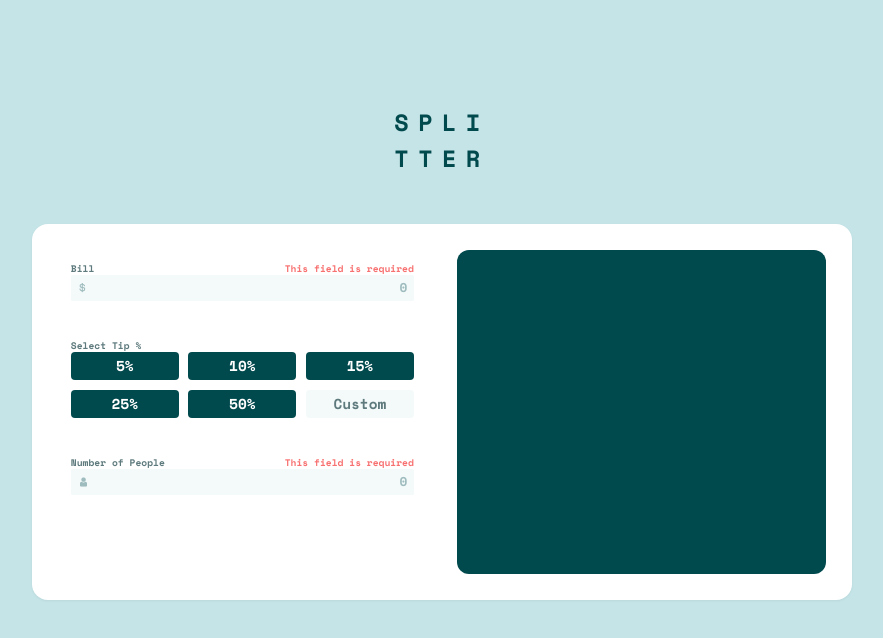
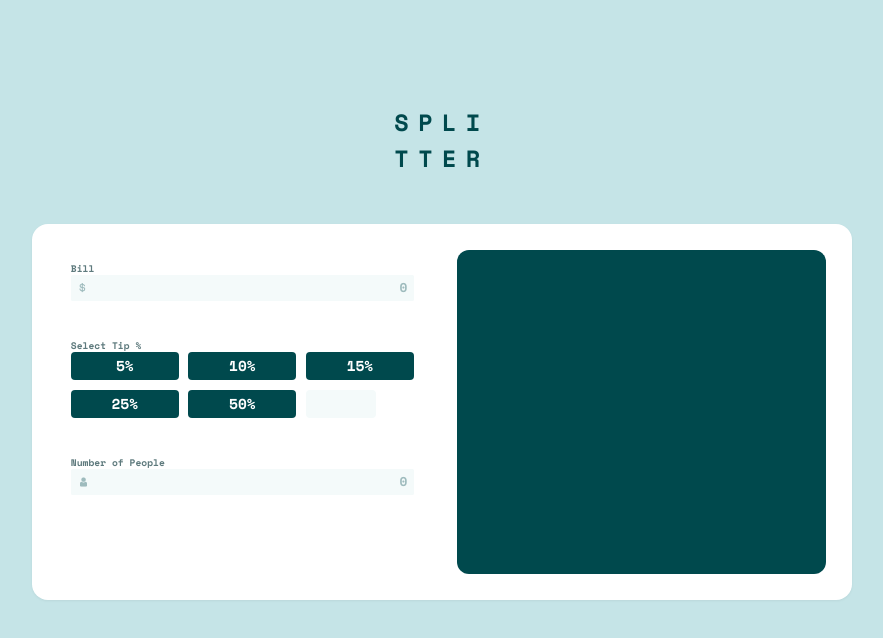
Before and after one commit to pkthunder87/tip-calculator, a React (Vite) app: page / in a window 1280 px wide. Both pictures are taken after a click on the label "Custom". Shown: the top 638 px of the page, without its empty margins (198-1081 px from the left). Built offline with nearby package versions, Linux system fonts and the light colour scheme.

Commit message:
Feat: Add custom tip to select tip

```diff
--- a/src/components/Calculator.jsx
+++ b/src/components/Calculator.jsx
@@ -3,6 +3,7 @@ import { useForm } from 'react-hook-form';
 
 function Calculator() {
   const [curChecked, setCurChecked] = useState('0');
+  const [customTip, setCustomTip] = useState(false);
 
   const {
     register,
@@ -13,8 +14,9 @@ function Calculator() {
   });
 
   function whenChange(data) {
+    setCurChecked(() => data?.tipPercent);
     console.log(data);
-    setCurChecked(() => data?.drone);
+    console.log(curChecked);
   }
 
   function onError(errors) {
@@ -25,6 +27,7 @@ function Calculator() {
     <div className="-mt-10 flex h-full w-full items-center justify-center">
       <form
         onChange={handleSubmit(whenChange, onError)}
+        onBlur={handleSubmit(whenChange, onError)}
         className="flex h-full w-[64%] items-center justify-center gap-[4%] rounded-[16px] bg-white p-[2%] drop-shadow-sm"
       >
         <div className="flex h-[100%] w-[48%] flex-col  gap-12 rounded-[26px]  p-4 font-bold text-dark-grayish-cyan">
@@ -69,9 +72,9 @@ function Calculator() {
               Select Tip %
             </legend>
 
-            <div>
+            <div onClick={() => setCustomTip(false)}>
               <label
-                className={`w-22 flex h-[2.2rem] cursor-pointer items-center justify-center rounded-[4px] bg-very-dark-cyan ${curChecked === '5' ? 'bg-ring-cyan' : ''}`}
+                className={`w-22 flex h-[2.2rem] cursor-pointer items-center justify-center rounded-[4px] bg-very-dark-cyan ${curChecked === '5' ? 'bg-cyan-500 text-very-dark-cyan' : ''}`}
                 htmlFor="5"
               >
                 5%
@@ -80,14 +83,14 @@ function Calculator() {
                   type="radio"
                   id="5"
                   value="5"
-                  {...register('drone')}
+                  {...register('tipPercent')}
                 />
               </label>
             </div>
 
-            <div>
+            <div onClick={() => setCustomTip(false)}>
               <label
-                className={`w-22 flex h-[2.2rem] cursor-pointer items-center justify-center rounded-[4px] bg-very-dark-cyan ${curChecked === '10' ? 'bg-ring-cyan' : ''}`}
+                className={`w-22 flex h-[2.2rem] cursor-pointer items-center justify-center rounded-[4px] bg-very-dark-cyan ${curChecked === '10' ? 'bg-cyan-500 text-very-dark-cyan' : ''}`}
                 htmlFor="10"
               >
                 10%
@@ -96,14 +99,14 @@ function Calculator() {
                   type="radio"
                   id="10"
                   value="10"
-                  {...register('drone')}
+                  {...register('tipPercent')}
                 />
               </label>
             </div>
 
-            <div>
+            <div onClick={() => setCustomTip(false)}>
               <label
-                className={`w-22 flex h-[2.2rem] cursor-pointer items-center justify-center rounded-[4px] bg-very-dark-cyan ${curChecked === '15' ? 'bg-ring-cyan' : ''}`}
+                className={`w-22 flex h-[2.2rem] cursor-pointer items-center justify-center rounded-[4px] bg-very-dark-cyan ${curChecked === '15' ? 'bg-cyan-500 text-very-dark-cyan' : ''}`}
                 htmlFor="15"
               >
                 15%
@@ -112,14 +115,14 @@ function Calculator() {
                   type="radio"
                   id="15"
                   value="15"
-                  {...register('drone')}
+                  {...register('tipPercent')}
                 />
               </label>
             </div>
 
-            <div>
+            <div onClick={() => setCustomTip(false)}>
               <label
-                className={`w-22 flex h-[2.2rem] cursor-pointer items-center justify-center rounded-[4px] bg-very-dark-cyan ${curChecked === '25' ? 'bg-ring-cyan' : ''}`}
+                className={`w-22 flex h-[2.2rem] cursor-pointer items-center justify-center rounded-[4px] bg-very-dark-cyan ${curChecked === '25' ? 'bg-cyan-500 text-very-dark-cyan' : ''}`}
                 htmlFor="25"
               >
                 25%
@@ -128,14 +131,14 @@ function Calculator() {
                   type="radio"
                   id="25"
                   value="25"
-                  {...register('drone')}
+                  {...register('tipPercent')}
                 />
               </label>
             </div>
 
-            <div>
+            <div onClick={() => setCustomTip(false)}>
               <label
-                className={`w-22 flex h-[2.2rem] cursor-pointer items-center justify-center rounded-[4px] bg-very-dark-cyan ${curChecked === '50' ? 'bg-ring-cyan' : ''}`}
+                className={`w-22 flex h-[2.2rem] cursor-pointer items-center justify-center rounded-[4px] bg-very-dark-cyan ${curChecked === '50' ? 'bg-cyan-500 text-very-dark-cyan' : ''}`}
                 htmlFor="50"
               >
                 50%
@@ -144,26 +147,36 @@ function Calculator() {
                   type="radio"
                   id="50"
                   value="50"
-                  {...register('drone')}
+                  {...register('tipPercent')}
                 />
               </label>
             </div>
 
             <div>
-              <label
-                className="w-22 flex h-[2.2rem] cursor-pointer items-center justify-center rounded-[4px] bg-very-light-grayish-cyan text-dark-grayish-cyan"
-                htmlFor="custom"
-              >
-                Custom
+              {customTip ? (
                 <input
-                  className="appearance-none"
-                  type="radio"
-                  id="custom"
-                  name="drone"
-                  value="custom"
-                  {...register('drone')}
+                  onClick={() => setCurChecked(null)}
+                  className="h-[2.2rem] w-[5.5rem] cursor-pointer rounded-[4px] bg-very-light-grayish-cyan px-2 text-end font-bold text-very-dark-cyan caret-highlight-cyan
+                  outline-none ring-highlight-cyan placeholder:text-input-cyan focus:ring-2"
+                  name="custom"
+                  type="text"
+                  {...register('customTip', {
+                    required: 'This field is required',
+                    validate: {
+                      zero: (v) => parseInt(v) !== 0 || "Can't be zero",
+                      positive: (v) => parseInt(v) > 0 || "Can't be negative",
+                    },
+                  })}
                 />
-              </label>
+              ) : (
+                <label
+                  onClick={() => setCustomTip(true)}
+                  className="w-22 flex h-[2.2rem] cursor-pointer items-center justify-center rounded-[4px] bg-very-light-grayish-cyan text-dark-grayish-cyan"
+                  htmlFor="custom"
+                >
+                  Custom
+                </label>
+              )}
             </div>
           </fieldset>
 
--- a/tailwind.config.js
+++ b/tailwind.config.js
@@ -21,7 +21,7 @@ export default {
         'very-light-grayish-cyan': 'hsl(189, 41%, 97%)',
         'highlight-cyan': 'hsl(174, 53%, 60%)',
         'selected-cyan': 'hsl(170, 53%, 70%)',
-        'ring-cyan': 'hsl(174, 53%, 40%)',
+        'ring-cyan': 'hsl(178, 60%, 40%)',
         'input-cyan': 'hsl(184, 19%, 68%)',
       },
     },
```
